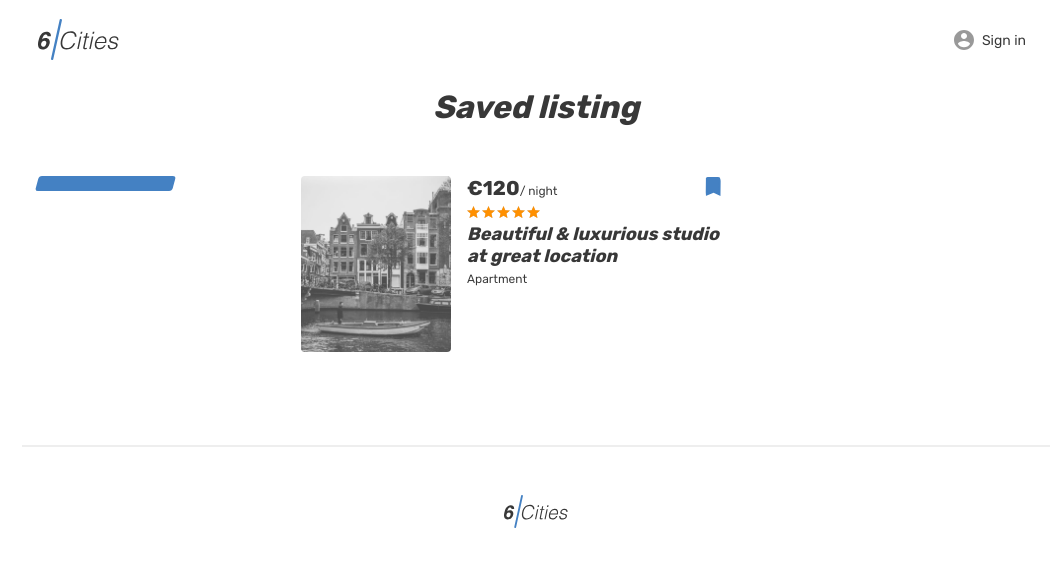
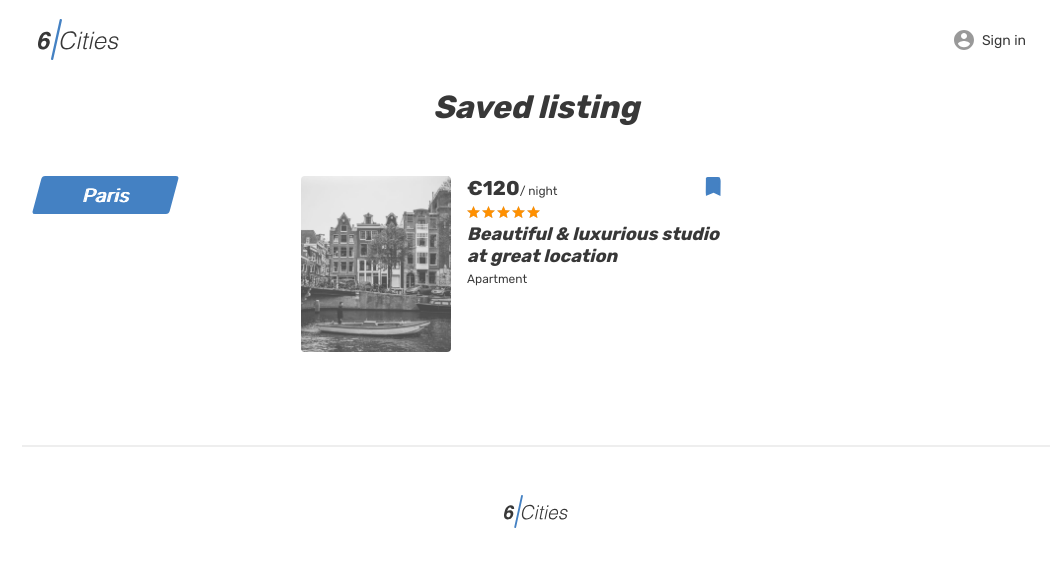
Before and after one commit to alchialchi/325175-six-cities-7, a React (Create React App) app in the folder project/: page /favorites in a window 1280 px wide. Shown: the top 566 px of the page, without its empty margins (104-1160 px from the left). Built offline with nearby package versions, Linux system fonts and the light colour scheme.

Commit message:
Fix favorites

```diff
--- a/project/src/components/pages/Favorites.jsx
+++ b/project/src/components/pages/Favorites.jsx
@@ -10,7 +10,7 @@ import offersProp from '../blocks/offers/offer.prop';
 import { AppRoute } from '../../const';
 
 function Favorites(props) {
-  const { offers } = props;
+  const { offers, city } = props;
 
   return (
     <React.Fragment>
@@ -22,7 +22,7 @@ function Favorites(props) {
             <section className="favorites">
               <h1 className="favorites__title">Saved listing</h1>
               <ul className="favorites__list">
-                <FavoriteItems offers={offers} />
+                <FavoriteItems offers={offers} city={city} />
               </ul>
             </section>
           </div>
@@ -38,10 +38,12 @@ function Favorites(props) {
 }
 
 Favorites.propTypes = {
+  city: PropTypes.string.isRequired,
   offers: PropTypes.arrayOf(offersProp),
 };
 
 const mapStateToProps = (state) => ({
+  city: state.city,
   offers: state.offers.filter(({ isFavorite}) => isFavorite),
 });
 
```
